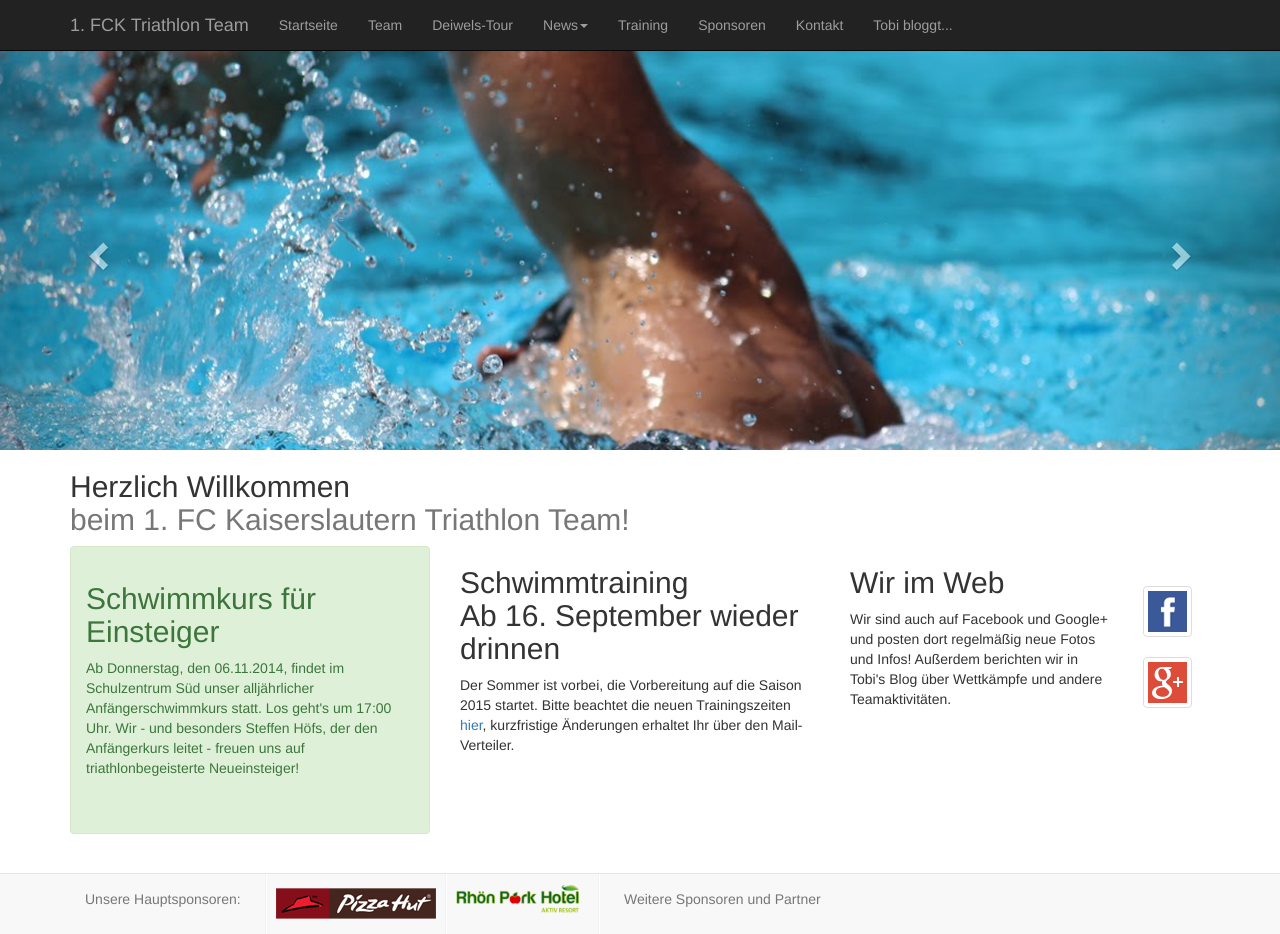
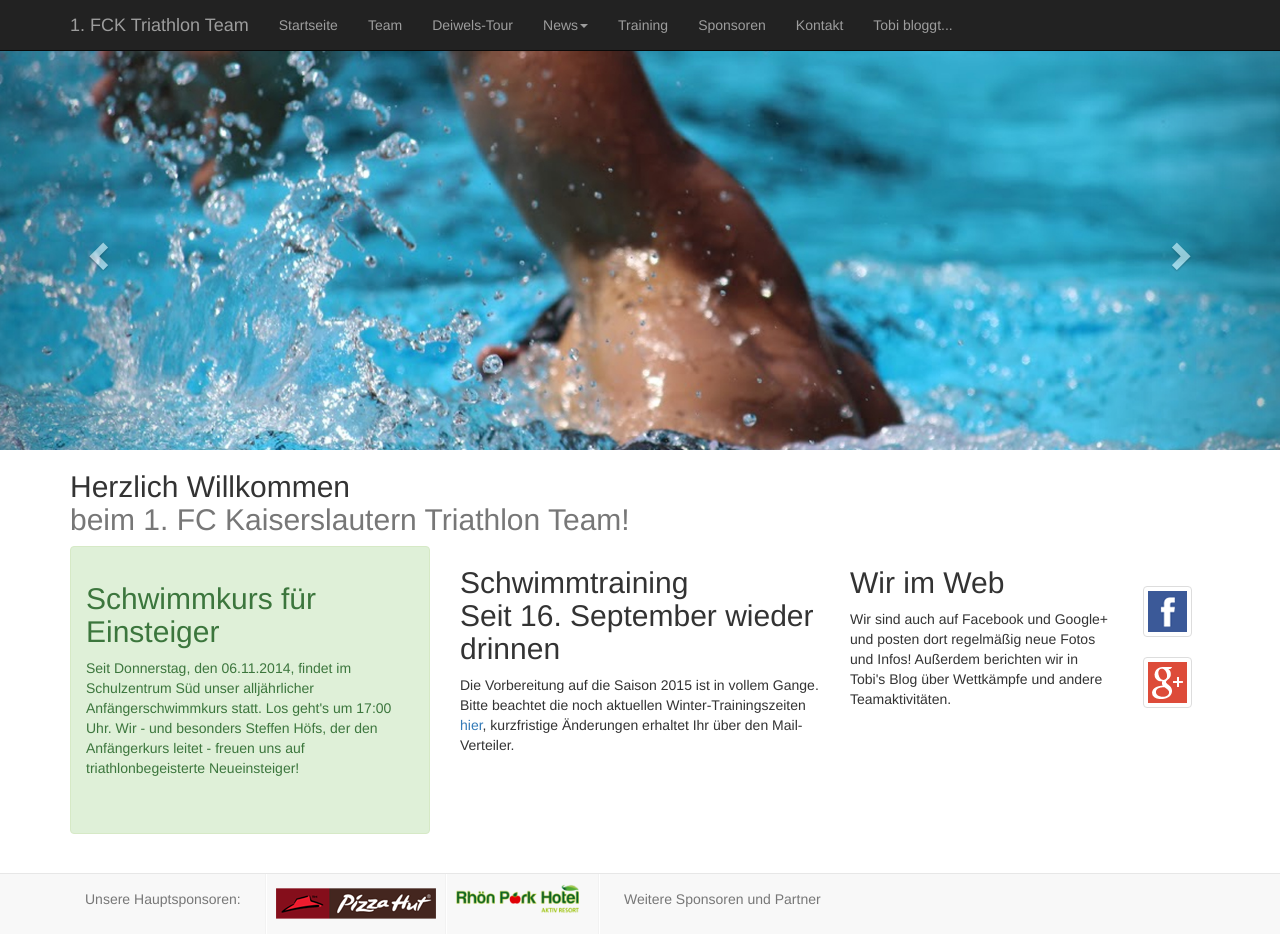
Before and after one commit to FCK-Triathlon-Team/fck-triathlon-team.github.io, a Jekyll site: the page built from index.html, in a window 1280 px wide and 934 px high. Built offline with Jekyll 4.4.1, drawn with Linux system fonts in a browser that asks for light colours; nearby versions of some CDN libraries; Markdown is read by kramdown in place of the engine named in the settings.

Commit message:
2014 -> 2015

```diff
--- a/index.html
+++ b/index.html
@@ -42,7 +42,7 @@ title: 1.FC Kaiserslautern Triathlon Team
 <div class="col-lg-4">
 			<div class="alert alert-success">
                                 <h2>Schwimmkurs für Einsteiger<br></h2><p>
-				Ab Donnerstag, den 06.11.2014, findet im Schulzentrum Süd unser alljährlicher Anfängerschwimmkurs statt. Los geht's um 17:00 Uhr. Wir - und besonders Steffen Höfs, der den Anfängerkurs leitet - freuen uns auf triathlonbegeisterte Neueinsteiger!<br><br>
+				Seit Donnerstag, den 06.11.2014, findet im Schulzentrum Süd unser alljährlicher Anfängerschwimmkurs statt. Los geht's um 17:00 Uhr. Wir - und besonders Steffen Höfs, der den Anfängerkurs leitet - freuen uns auf triathlonbegeisterte Neueinsteiger!<br><br>
 				<br>
 			</p>
 			</div>
@@ -50,8 +50,8 @@ title: 1.FC Kaiserslautern Triathlon Team
 		</div><!-- /.col-lg-4 -->
 		<div class="col-lg-4">
 
-                                <h2>Schwimmtraining<br> Ab 16. September wieder drinnen</h2>
-				Der Sommer ist vorbei, die Vorbereitung auf die Saison 2015 startet. Bitte beachtet die neuen Trainingszeiten <a href="http://fck-triathlon-team.github.io/training.html">hier</a>, kurzfristige Änderungen erhaltet Ihr über den Mail-Verteiler.
+                                <h2>Schwimmtraining<br> Seit 16. September wieder drinnen</h2>
+				Die Vorbereitung auf die Saison 2015 ist in vollem Gange. Bitte beachtet die noch aktuellen Winter-Trainingszeiten <a href="http://fck-triathlon-team.github.io/training.html">hier</a>, kurzfristige Änderungen erhaltet Ihr über den Mail-Verteiler.
 
 
 		</div><!-- /.col-lg-4 -->
--- a/team.html
+++ b/team.html
@@ -37,7 +37,7 @@ title: 1.FC Kaiserslautern Triathlon Team
 		Einst hervorgegangen aus der Leichtathletikabteilung des 1. FC Kaiserslautern, umfasst unser Team heute rund 100 aktive und passive Mitglieder. Ob Sprint, Kurz, Mittel oder Lang - in unseren Reihen gibt es Starter auf allen Distanzen - auch einige Hawaii-Finisher. Der Weg bis hinter die Ziellinie wird begleitet von hartem Training, Disziplin und viel Schweiß... und von unserem Trainerteam, das mit Rat und Tat zur Seite steht.
 		<br>
 		<br>
-		Die Saison 2014 steht vor der Tür. Wir freuen uns auf spannende Wettkämpfe, sportliche Begegnungen mit unseren Mitstreitern aus anderen Teams, neue Mitglieder und über jeden, der uns anfeuert und unterstützt. Wir sehen uns!
+		Die Saison 2015 steht vor der Tür. Wir freuen uns auf spannende Wettkämpfe, sportliche Begegnungen mit unseren Mitstreitern aus anderen Teams, neue Mitglieder und über jeden, der uns anfeuert und unterstützt. Wir sehen uns!
 	</p>
 
 	<br>
```
